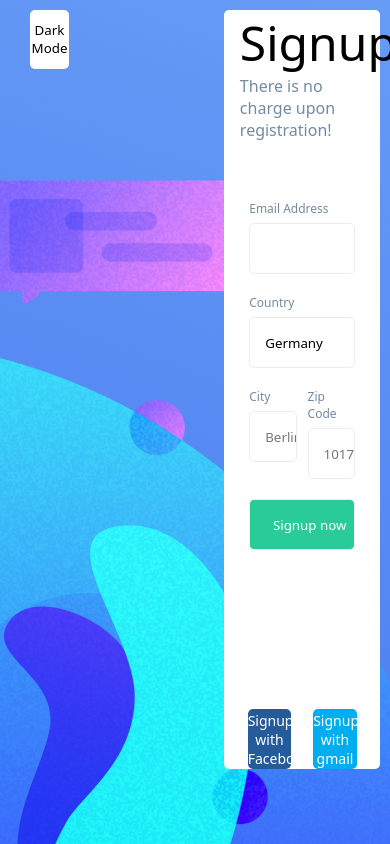
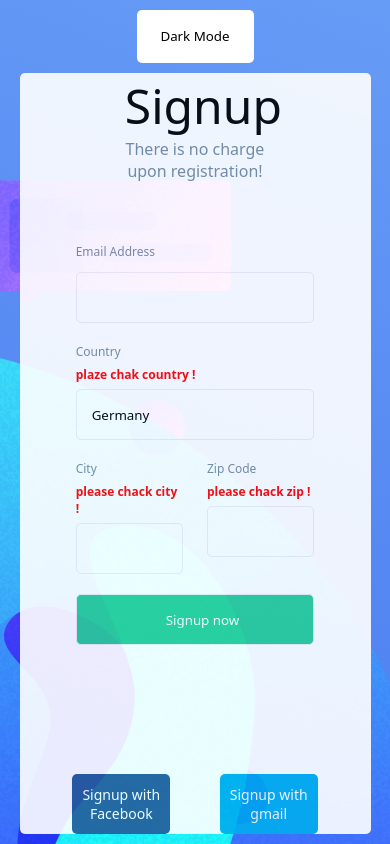
Before and after one commit to gogabarnabishvili/Signup, a plain HTML site: page index.html in a window 390 px wide. Drawn offline with Linux system fonts and the light colour scheme.

Commit message:
responsive done

```diff
--- a/index.html
+++ b/index.html
@@ -20,11 +20,16 @@
             <div class="regForm displayFlex">
                 <form action="" class="displayFlex ">
                     <label for="">
-                    Email Address
-                    <input  type="email" name="email" id="email" required>
+                        Email Address
+                        <p class="errorTextEmail"></p>
+
+                    <input  type="email" name="email" id="email">
                 </label>
                     <!-- <form action="/action_page.php" method="get"> -->
-                    <label for="Country">Country
+                    <label for="Country">
+                        Country
+                        <p class="errorText">plaze chak country !</p>
+
                             <input  list="Countrys" name="Country" id="Country" value="Germany">
                             <datalist id="Countrys">
                             <option value="Georgia">
@@ -38,11 +43,13 @@
                         <!-- </label> -->
                         <label for="" class="smollIput">
                         City
-                        <input  type="text" name="" id="" placeholder="Berlin" required>
+                        <p class="errorText">please chack city !</p>
+                        <input  type="text" name="city" id="city" placeholder="" required>
                     </label>
                         <label for="" class="smollIput">
                         Zip Code
-                        <input  type="number"name="" id="" placeholder="10178" required>
+                        <p class="errorText">please chack zip !</p>
+                        <input  type="number"name="zipCode" id="zipCode" placeholder="" required>
                     </label>
                     </div>
                     <input class="btnInput" type="submit" value="Signup now">
--- a/scrypt.js
+++ b/scrypt.js
@@ -19,3 +19,19 @@ function darkMode() {
         fomrInput[i].classList.toggle("darkInput")
     }
 }
+
+const emailErr = document.querySelector(".errorTextEmail")
+fomrInput[1].addEventListener("click", () => {
+    fomrInput[1].value = ""
+})
+console.log(emailErr)
+fomrInput[4].addEventListener("click", () => {
+        if (fomrInput[0] === "") {
+            emailErr.innerHTML = "please chack email !";
+        }
+    })
+    // const form = document.querySelectorAll("form");
+    // console.log(fomrInput[4])
+    // fomrInput[4].addEventListener("keyup", () => {
+    //     if (fomrInput[0] === "")
+    // })
--- a/style.css
+++ b/style.css
@@ -158,3 +158,33 @@ input::-webkit-inner-spin-button {
     background-color: #29CB97;
     color: #fff;
 }
+
+.errorText,
+.errorTextEmail {
+    font-size: 12px;
+    color: red;
+    font-weight: 700;
+}
+
+
+/* responsive */
+
+@media (max-width:940px) {
+    main {
+        flex-direction: column;
+        align-items: center;
+    }
+    .sectionForm {
+        width: 90%;
+        height: 100%;
+        margin-top: 0px;
+        opacity: 0.9;
+    }
+    header {
+        width: 40%;
+        text-align: center;
+    }
+    .darkModeBtn {
+        width: 30%;
+    }
+}
```
